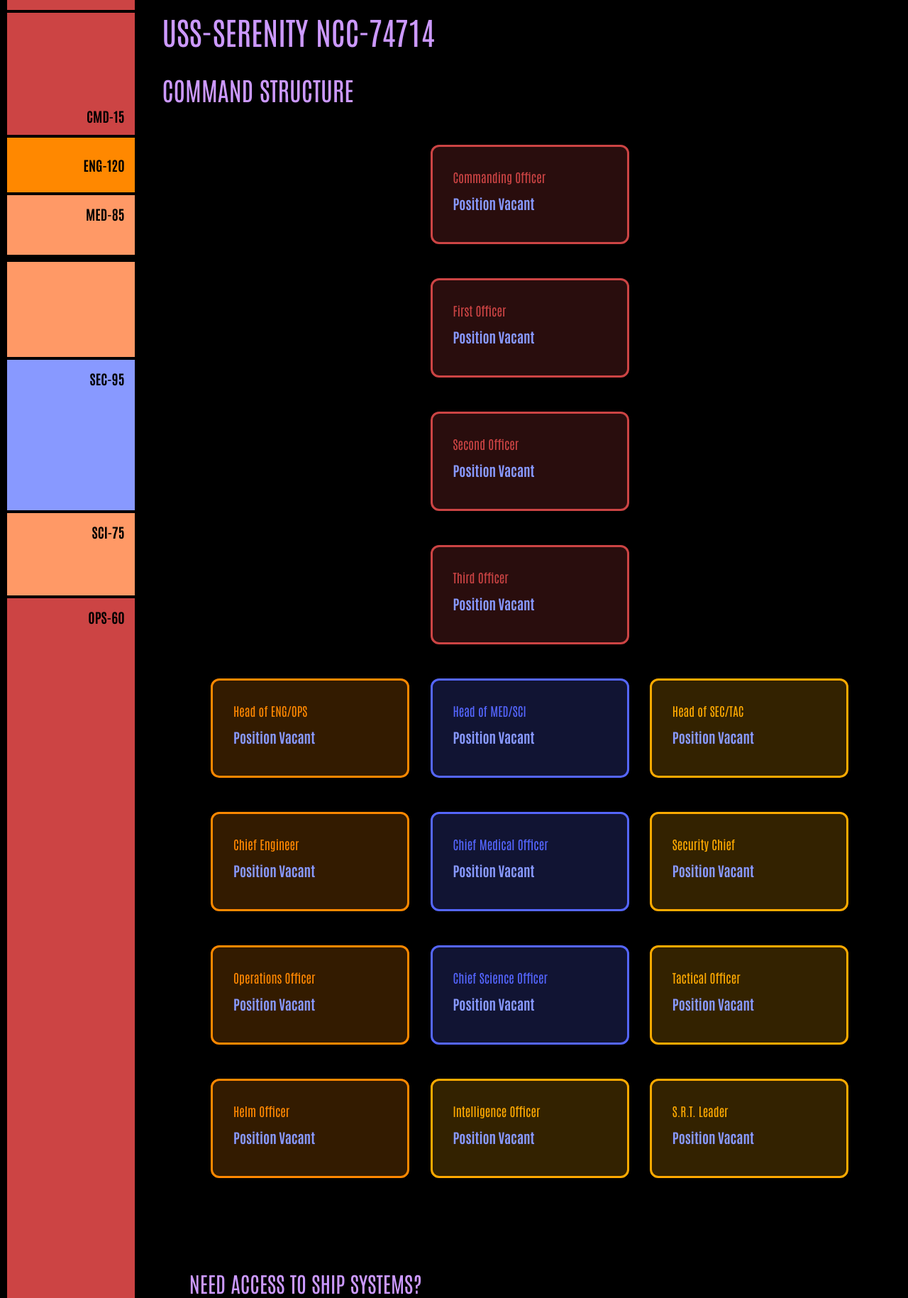
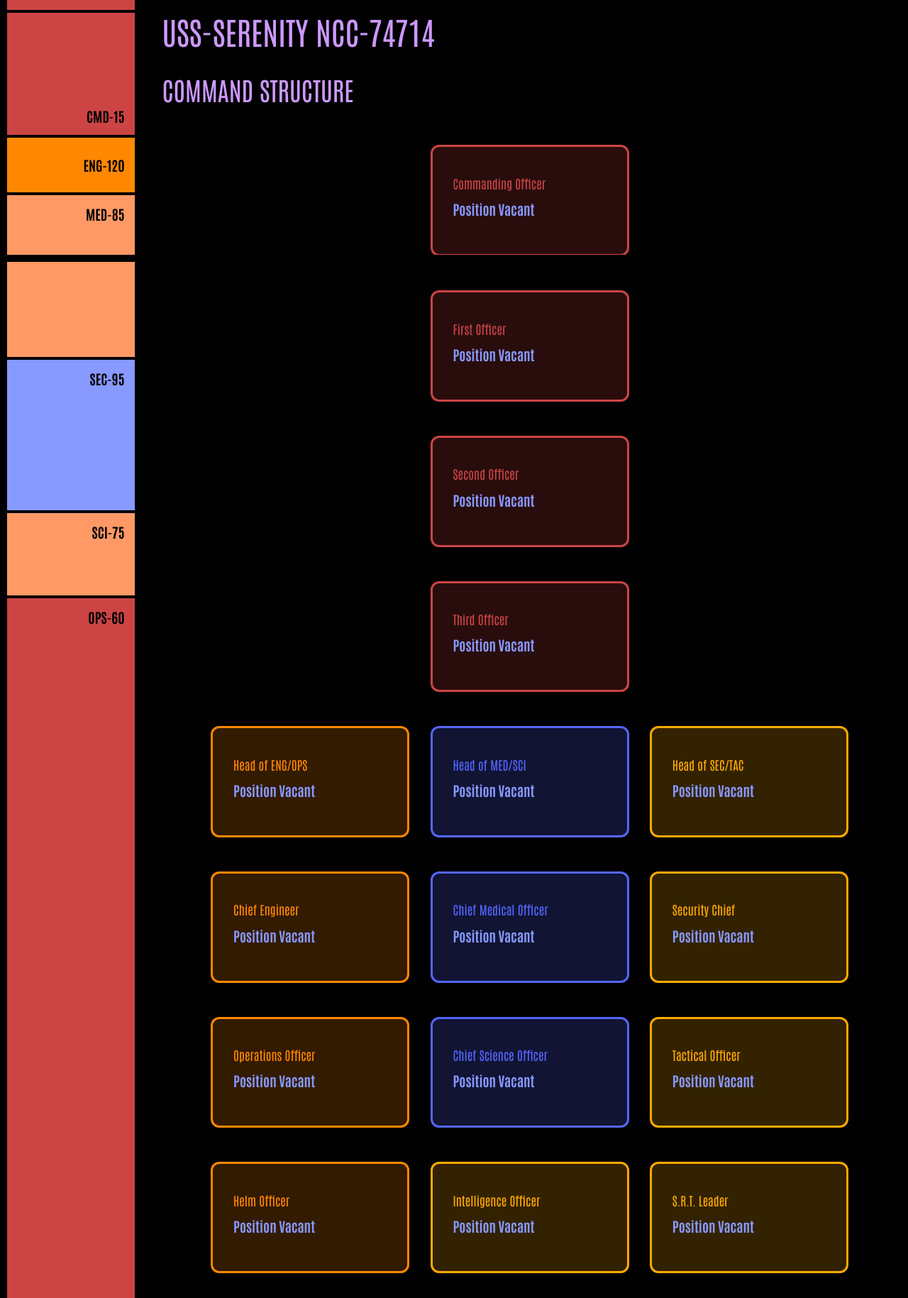
Before and after one commit to aidanpoe/uss-serenity1, a PHP site: page /pages/roster.php in a window 1280 px wide. Shown: the part 431-2260 px from the top of the page at 71% size. Run offline with PHP 8.4, Linux system fonts and the light colour scheme; data that the repository does not hold is empty.

Commit message:
Update roster.php

```diff
--- a/pages/roster.php
+++ b/pages/roster.php
@@ -245,16 +245,15 @@ $ranks = [
 			border-radius: 12px;
 			border: 3px solid;
 			text-align: justify;
-			height: 140px;
+			min-height: 120px;
 			width: 280px;
 			flex: 0 0 auto;
 			position: relative;
 			box-shadow: 0 4px 8px rgba(0,0,0,0.3);
-			overflow: hidden;
 			word-wrap: break-word;
 			display: flex;
 			flex-direction: column;
-			justify-content: center;
+			justify-content: flex-start;
 		}
 		.command-box { border-color: var(--red); background: rgba(204, 68, 68, 0.2); }
 		.eng-ops-box { border-color: var(--orange); background: rgba(255, 136, 0, 0.2); }
```
